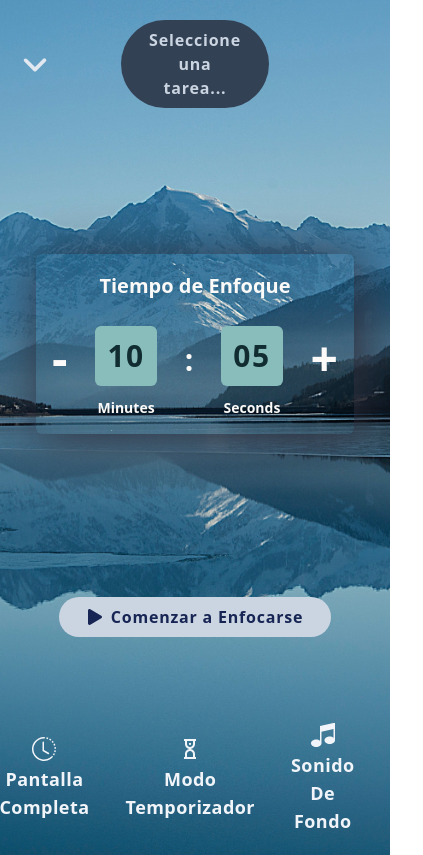
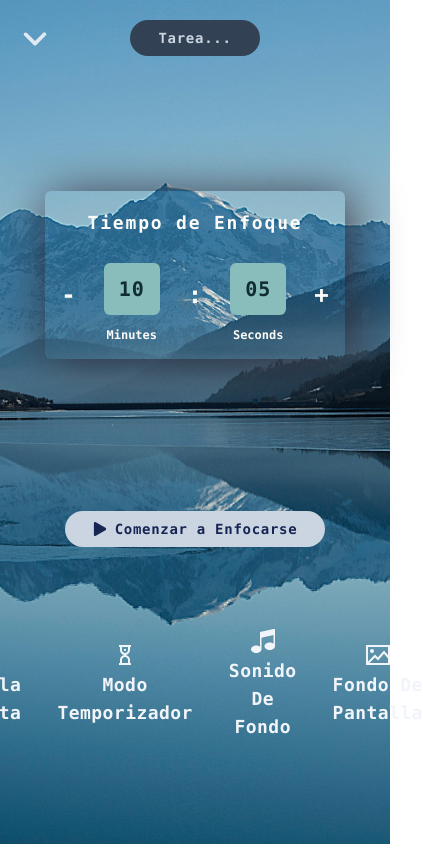
Before and after one commit to greluma/focus-todo, a React (Vite) app: page / in a window 390 px wide. Shown: the whole page, 423 px wide, since content can reach past the window. Built offline with nearby package versions, Linux system fonts and the light colour scheme.

Commit message:
responsive init

```diff
--- a/package.json
+++ b/package.json
@@ -14,7 +14,8 @@
     "react": "^18.2.0",
     "react-dom": "^18.2.0",
     "react-icons": "^5.0.1",
-    "react-redux": "^9.1.0"
+    "react-redux": "^9.1.0",
+    "react-responsive": "^9.0.2"
   },
   "devDependencies": {
     "@types/react": "^18.2.43",
--- a/src/App.jsx
+++ b/src/App.jsx
@@ -4,7 +4,7 @@ import Home from "./pages/Home"
 // Esta pagina déjala para organizar las rutas con react-router-dom
 const App = () => {
   return (
-    <div>
+    <div className="font-mono">
       <Home />
     </div>
   )
--- a/src/components/BtnHome.jsx
+++ b/src/components/BtnHome.jsx
@@ -1,8 +1,13 @@
 import PropTypes from 'prop-types';
+import { useState } from 'react';
 
 const BtnHome = ({ icon, text }) => {
+  const [isHovered, setIsHovered] = useState(false);
+
+
   return (
-    <button className='text-lg font-bold tracking-wide capitalize mr-9 text-slate-100'><span className='flex justify-center mb-1 text-2xl'>{icon}</span>{text}</button>
+    <button onMouseEnter={() => setIsHovered(true)}
+      onMouseLeave={() => setIsHovered(false)} className='text-lg font-bold tracking-wide capitalize transition duration-300 ease-in-out hover:border-b mr-9 text-slate-100 border-slate-100'><span className={`flex justify-center mb-1 text-2xl duration-200 ${isHovered ? "-translate-y-2 scale-110 " : ""}`}>{icon}</span>{text}</button>
   )
 }
 
--- a/src/components/Clock.jsx
+++ b/src/components/Clock.jsx
@@ -8,17 +8,16 @@ const Clock = () => {
   const time = clockState.countDownTime
 
   return (
-    <div className="mx-3 sm:p-10 p-4 rounded-md flex justify-center flex-col gap-6 shadow-[5px_5px_50px_rgba(47,46,60,1)]">
+    <div className=" sm:p-10 p-4 rounded-md flex justify-center flex-col gap-6 shadow-[5px_5px_50px_rgba(47,46,60,1)]">
       <div className="flex flex-col gap-2">
-        {/* TODO: resaltar mejor el h1 (hacerlo mas atractivo) */}
-        <h1 className="text-center sm:text-3xl text-xl font-semibold leading-8 text-[#FBFAF8]">
+        <h1 className="text-center text-lg  md:text-2xl tracking-widest font-semibold leading-8 text-[#FBFAF8]">
           Tiempo de Enfoque
         </h1>
       </div>
       <div className="flex justify-center sm:px-4 gap-x-7">
         <ClockSumRestBtn operacion="-" manageTime={decrement} />
         <ClockTimeInfo time={time?.minutes} unit="min" />
-        <span className="text-3xl text-[#FBFAF8] mt-4 font-bold">:</span>
+        <span className="text-2xl md:text-3xl xl:5xl text-[#FBFAF8] mt-4 font-bold">:</span>
         <ClockTimeInfo time={time?.seconds} unit="sec" />
         <ClockSumRestBtn operacion="+" manageTime={increment} />
       </div>
--- a/src/components/ClockSumRestBtn.jsx
+++ b/src/components/ClockSumRestBtn.jsx
@@ -5,7 +5,7 @@ import { useDispatch } from 'react-redux';
 const ClockSumRestBtn = ({ operacion, manageTime }) => {
     const dispatch = useDispatch()
     return (
-        <div><button onClick={() => dispatch(manageTime({ unit: "minutes", time: 5 }))} className="text-5xl font-bold mt-2 text-[#FBFAF8]">{operacion}</button></div>
+        <div className='transition-transform duration-200 hover:scale-110 '><button onClick={() => dispatch(manageTime({ unit: "minutes", time: 5 }))} className="text-2xl md:text-3xl xl:5xl font-bold mt-4 text-[#FBFAF8] ">{operacion}</button></div>
     )
 }
 
--- a/src/components/ClockTimeInfo.jsx
+++ b/src/components/ClockTimeInfo.jsx
@@ -12,10 +12,10 @@ function formatTime(unit) {
 const ClockTimeInfo = ({ time, unit }) => {
     return (
         <div className="flex flex-col items-center justify-center gap-3">
-            <span className="py-3 px-3 bg-[#88BDBC] text-[#112D32] text-3xl font-semibold rounded-md min-w-14 text-center tracking-wider">
+            <span className="py-3 px-3 bg-[#88BDBC] text-[#112D32] text-xl sm:text-3xl font-semibold rounded-md min-w-14 text-center tracking-wider">
                 {time < 10 ? `0${(time <= 0 ? 0 : time)}` : time}
             </span>
-            <span className="text-sm text-[#FBFAF8] font-bold">
+            <span className="text-xs sm:text-sm  text-[#FBFAF8] font-bold">
                 {time <= 1 ? `${formatTime(unit)}` : `${formatTime(unit)}s`}
             </span>
         </div>
--- a/src/components/HomeFocusBtn.jsx
+++ b/src/components/HomeFocusBtn.jsx
@@ -1,9 +1,17 @@
 import PropTypes from 'prop-types';
+import { useState } from 'react';
 
-const HomeFocusBtn = ({ focusTime, icon, text, func, continueOrFinish }) => {
+const HomeFocusBtn = ({ focusTime, icon, text, func, continueOrFinish, colorIcon }) => {
+  const [isHovered, setIsHovered] = useState(false);
+
   return (
-    <button onClick={func} className={`flex items-center justify-center py-2 font-bold tracking-wider rounded-full bg-slate-300 px-7 text-blue-950 ${focusTime || continueOrFinish ? "hidden" : ""}`}>
-      <div className="mr-2">{icon}</div> {text}
+    <button
+      onMouseEnter={() => setIsHovered(true)}
+      onMouseLeave={() => setIsHovered(false)}
+      onClick={func}
+      className={`flex items-center justify-center py-2 font-bold tracking-wider rounded-full bg-slate-300 px-7 text-blue-950 ${focusTime || continueOrFinish ? "hidden" : ""} transition ease-in-out duration-500 hover:bg-slate-700 hover:text-slate-300 text-sm md:text-base`}
+    >
+      <div className="mr-2 transition duration-100" style={{ color: isHovered ? `${colorIcon}` : '' }}>{icon}</div> {text}
     </button>
   )
 }
@@ -14,6 +22,7 @@ HomeFocusBtn.propTypes = {
   icon: PropTypes.element.isRequired,
   func: PropTypes.func,
   continueOrFinish: PropTypes.bool,
+  colorIcon: PropTypes.string,
 };
 
 export default HomeFocusBtn
--- a/src/pages/Home.jsx
+++ b/src/pages/Home.jsx
@@ -1,8 +1,10 @@
 import { useState } from "react";
+import { useMediaQuery } from 'react-responsive';
 // icons
 import { FaAngleDown } from "react-icons/fa6";
 import { FaPlay, FaPause, FaStop } from "react-icons/fa";
 import { CgSandClock } from "react-icons/cg";
+import { GrImage } from "react-icons/gr";
 import { ImMusic } from "react-icons/im";
 import { BsClockHistory } from "react-icons/bs";
 import { CiPlay1 } from "react-icons/ci";
@@ -18,6 +20,7 @@ import { changeFocusTime, decrement, resetTimer, newIntervalId, clearIntervalHan
 import Banner from "../components/Banner";
 
 const Home = () => {
+    const isSmallScreen = useMediaQuery({ maxWidth: 640 }); // sm: 640px
     const clockState = useSelector((state) => state.clock)
     const focusTime = clockState.focusTime
     const showBanner = clockState.showBanner
@@ -49,27 +52,30 @@ const Home = () => {
         dispatch(handleShowBanner())
     }
 
+    // transition ease-in-out duration-500 hover:bg-slate-300 hover:text-slate-700
+
     return (
         <>
             <div className={`min-h-screen p-5 bg-center bg-cover transition duration-300 ease-in-out ${showBanner ? 'opacity-90' : ''}`} style={{ backgroundImage: `url(${backgroundImage})` }}>
                 <div className="grid grid-cols-3 m-auto justify-items-start">
-                    <button className="text-3xl text-slate-200"><FaAngleDown /></button>
-                    <button className="py-2 font-bold tracking-wider rounded-full bg-slate-700 text-slate-300 px-7 justify-self-center">Seleccione una tarea...</button>
+                    <button className="text-3xl transition duration-200 text-slate-200 hover:translate-y-1 hover:scale-110 "><FaAngleDown /></button>
+                    <button className="py-2 text-sm font-bold tracking-wider transition duration-500 ease-in-out rounded-full md:text-base bg-slate-700 text-slate-300 px-7 justify-self-center hover:bg-slate-300 hover:text-slate-700">{isSmallScreen ? 'Tarea...' : 'Seleccione una tarea...'}</button>
                 </div>
-                <div className="h-[70vh] grid justify-center content-center grid-rows-5">
+                <div className="h-[65vh]  grid justify-center content-center grid-rows-5">
                     <div className="flex items-center justify-center row-span-4">
                         <Clock />
                     </div>
                     <div className="row-span-1 m-auto mt-4">
-                        <HomeFocusBtn focusTime={focusTime} continueOrFinish={continueOrFinish} icon={<FaPlay />} text="Comenzar a Enfocarse" func={startFocus} />
-                        <HomeFocusBtn focusTime={!focusTime} icon={<FaPause />} text="Pausa" func={pauseFocus} />
-                        {continueOrFinish && <div className="flex gap-4"><HomeFocusBtn focusTime={focusTime} icon={<CiPlay1 />} text="Continuar" func={startFocus} /><HomeFocusBtn focusTime={focusTime} icon={<FaStop />} text="Terminar" func={setShowBanner} /></div>}
+                        <HomeFocusBtn focusTime={focusTime} continueOrFinish={continueOrFinish} icon={<FaPlay />} text="Comenzar a Enfocarse" func={startFocus} colorIcon={"limeGreen"} />
+                        <HomeFocusBtn focusTime={!focusTime} icon={<FaPause />} text="Pausa" func={pauseFocus} colorIcon={"indianRed"} />
+                        {continueOrFinish && <div className="flex gap-4"><HomeFocusBtn focusTime={focusTime} icon={<CiPlay1 />} text="Continuar" colorIcon={"limeGreen"} func={startFocus} /><HomeFocusBtn focusTime={focusTime} icon={<FaStop />} text="Terminar" func={setShowBanner} colorIcon={"indianRed"} /></div>}
                     </div>
                 </div>
                 <div className="flex justify-center mt-6">
                     <BtnHome icon={<BsClockHistory />} text="pantalla completa" />
                     <BtnHome icon={<CgSandClock />} text="modo temporizador" />
                     <BtnHome icon={<ImMusic />} text="sonido de fondo" />
+                    <BtnHome icon={<GrImage />} text="Fondo de Pantalla" />
                 </div>
             </div>
             {showBanner && <Banner setShowBanner={setShowBanner} stopFocus={stopFocus} />}
```
Also changed, not shown: todo.txt, 1 other file (tests, documents, lock files or other folders).
